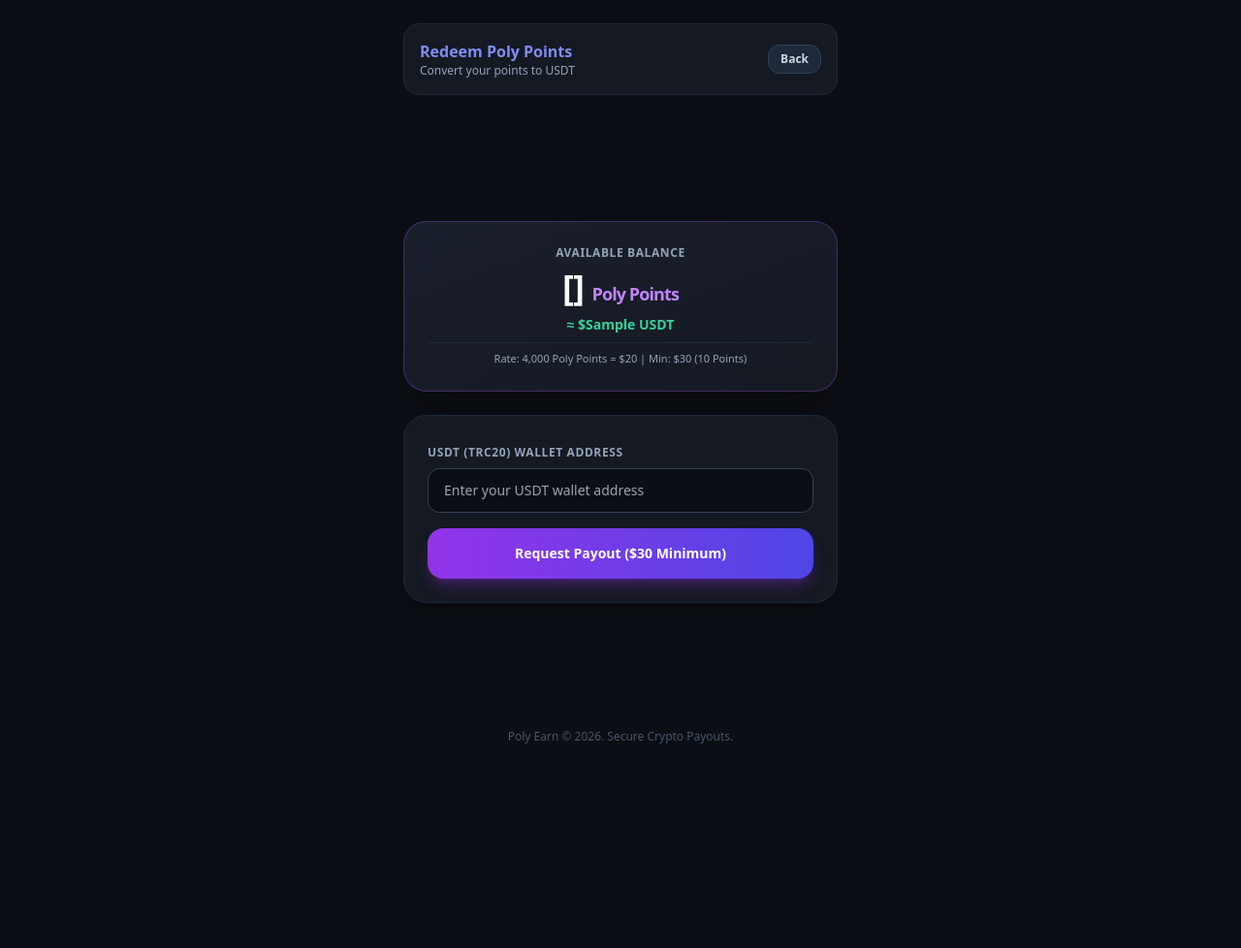
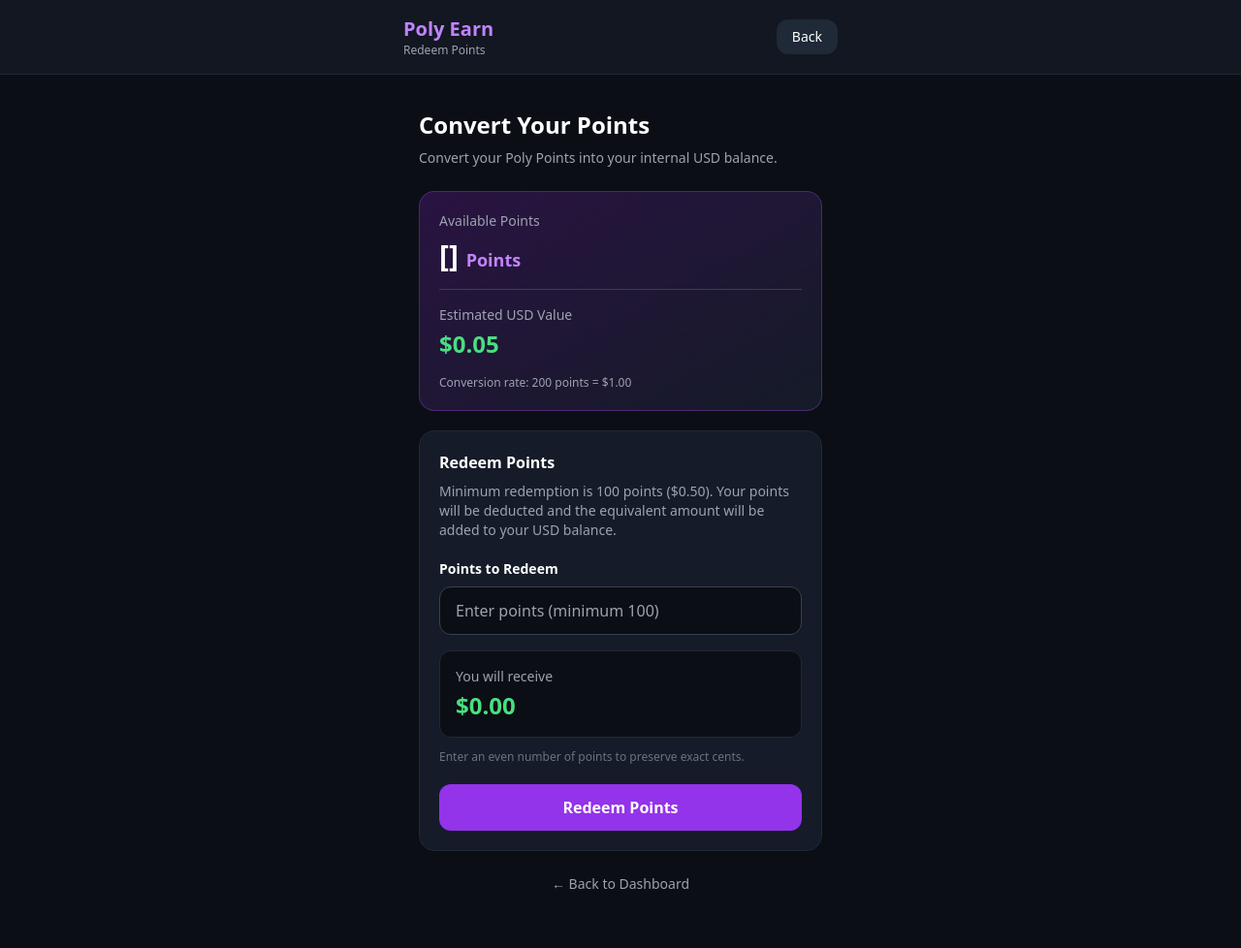
Before and after one commit to wizzidiamondblog-sketch/poly-earn, a Flask app: template templates/redeem.html in a window 1280 px wide. Shown: the whole page at 97% size. Before the commit the page ends 767 px from the top, so only its background shows below. Run offline with Flask 3, Linux system fonts and the light colour scheme; the template is opened without the code that fills it: most values are stand-ins (such as "Sample title", 1, 10 or a date in 2020); some libraries are stand-ins or nearby versions.

Commit message:
Update redeem.html

```diff
--- a/templates/redeem.html
+++ b/templates/redeem.html
@@ -3,59 +3,144 @@
 <head>
   <meta charset="UTF-8">
   <meta name="viewport" content="width=device-width, initial-scale=1.0">
-  <title>Poly Earn - Redeem USDT</title>
+  <title>Poly Earn - Redeem Points</title>
   <script src="https://cdn.tailwindcss.com"></script>
 </head>
-<body class="bg-[#0b0e14] text-white min-h-screen flex flex-col justify-between p-6 select-none">
 
-  <!-- Header -->
-  <div class="max-w-md w-full mx-auto flex justify-between items-center bg-[#151922] border border-slate-800 p-4 rounded-2xl">
-    <div>
-      <h1 class="text-base font-bold text-indigo-400">Redeem Poly Points</h1>
-      <p class="text-xs text-slate-400">Convert your points to USDT</p>
+<body class="bg-[#0b0e14] text-white min-h-screen font-sans pb-10">
+
+  <header class="bg-[#121722] border-b border-gray-800 p-4">
+    <div class="max-w-md mx-auto flex justify-between items-center">
+      <div>
+        <h1 class="text-xl font-bold text-purple-400">Poly Earn</h1>
+        <p class="text-xs text-gray-400">Redeem Points</p>
+      </div>
+
+      <a href="{{ url_for('dashboard') }}"
+         class="bg-gray-800 px-4 py-2 rounded-xl text-sm">
+        Back
+      </a>
     </div>
-    <a href="/dashboard" class="px-3 py-1.5 bg-slate-800 text-slate-300 rounded-xl text-xs font-semibold hover:bg-slate-700 transition-all border border-slate-700">Back</a>
-  </div>
+  </header>
 
-  <!-- Main Container -->
-  <div class="max-w-md w-full mx-auto space-y-6 my-auto">
+  <main class="max-w-md mx-auto p-4 mt-5">
 
-    <!-- Flash Messages -->
     {% with messages = get_flashed_messages(with_categories=true) %}
       {% if messages %}
         {% for category, message in messages %}
-          <div class="p-3 rounded-2xl text-center text-xs font-semibold border {% if category == 'error' %}bg-rose-500/10 border-rose-500/30 text-rose-400{% else %}bg-emerald-500/10 border-emerald-500/30 text-emerald-400{% endif %}">
+          <div class="mb-4 p-3 rounded-xl text-sm border
+            {% if category == 'error' %}
+              bg-red-500/10 border-red-500/30 text-red-400
+            {% else %}
+              bg-green-500/10 border-green-500/30 text-green-400
+            {% endif %}">
             {{ message }}
           </div>
         {% endfor %}
       {% endif %}
     {% endwith %}
 
-    <!-- Balance Summary Card -->
-    <div class="bg-gradient-to-br from-[#1a1f2c] to-[#151922] border border-purple-500/30 rounded-3xl p-6 text-center space-y-2 shadow-2xl">
-      <p class="text-xs font-bold uppercase tracking-wider text-slate-400">Available Balance</p>
-      <h2 class="text-4xl font-black text-white tracking-tight">{{ points }} <span class="text-lg font-bold text-purple-400">Poly Points</span></h2>
-      <p class="text-sm font-semibold text-emerald-400">≈ ${{ usd_value }} USDT</p>
-      <p class="text-[11px] text-slate-400 pt-2 border-t border-slate-800">Rate: 4,000 Poly Points = $20 | Min: $30 ({{ min_points }} Points)</p>
+    <h2 class="text-2xl font-bold">Convert Your Points</h2>
+    <p class="text-gray-400 text-sm mt-2">
+      Convert your Poly Points into your internal USD balance.
+    </p>
+
+    <div class="bg-gradient-to-br from-purple-900/40 to-[#151b28]
+                border border-purple-500/30 rounded-2xl p-5 mt-6">
+
+      <p class="text-gray-400 text-sm">Available Points</p>
+
+      <h3 class="text-3xl font-bold mt-2">
+        {{ points }} <span class="text-purple-400 text-lg">Points</span>
+      </h3>
+
+      <div class="border-t border-gray-700 mt-4 pt-4">
+        <p class="text-gray-400 text-sm">Estimated USD Value</p>
+        <p class="text-2xl font-bold text-green-400 mt-1">
+          ${{ "%.2f"|format((points|float) / 200) }}
+        </p>
+      </div>
+
+      <p class="text-xs text-gray-400 mt-4">
+        Conversion rate: 200 points = $1.00
+      </p>
     </div>
 
-    <!-- Redeem Form -->
-    <form action="/redeem" method="POST" class="bg-[#151922] border border-slate-800 rounded-3xl p-6 space-y-4 shadow-xl">
-      <div class="space-y-1.5">
-        <label class="text-xs font-bold uppercase tracking-wider text-slate-400">USDT (TRC20) Wallet Address</label>
-        <input type="text" name="wallet_address" required placeholder="Enter your USDT wallet address" class="w-full bg-[#0b0e14] border border-slate-700 rounded-xl px-4 py-3 text-sm text-white focus:outline-none focus:border-purple-500">
-      </div>
+    <div class="bg-[#151b28] border border-gray-800 rounded-2xl p-5 mt-5">
+      <h3 class="font-bold">Redeem Points</h3>
 
-      <button type="submit" class="w-full py-4 bg-gradient-to-r from-purple-600 to-indigo-600 hover:from-purple-500 hover:to-indigo-500 text-white font-extrabold rounded-2xl shadow-lg shadow-purple-600/30 transition-all text-sm">
-        Request Payout ($30 Minimum)
-      </button>
-    </form>
+      <p class="text-gray-400 text-sm mt-2">
+        Minimum redemption is 100 points ($0.50).
+        Your points will be deducted and the equivalent amount
+        will be added to your USD balance.
+      </p>
 
-  </div>
+      <form action="{{ url_for('redeem') }}" method="POST" class="mt-5">
 
-  <div class="max-w-md w-full mx-auto text-center text-xs text-slate-600 pb-2">
-    Poly Earn &copy; 2026. Secure Crypto Payouts.
-  </div>
+        <label for="points"
+               class="block text-sm font-semibold mb-2">
+          Points to Redeem
+        </label>
+
+        <input
+          type="number"
+          id="points"
+          name="points"
+          min="100"
+          step="2"
+          max="{{ points }}"
+          required
+          placeholder="Enter points (minimum 100)"
+          class="w-full bg-[#0b0e14] border border-gray-700
+                 rounded-xl px-4 py-3 outline-none
+                 focus:border-purple-500"
+          oninput="updateValue()"
+        >
+
+        <div class="bg-[#0b0e14] border border-gray-800
+                    rounded-xl p-4 mt-4">
+          <p class="text-gray-400 text-sm">You will receive</p>
+          <p id="usdValue" class="text-2xl font-bold text-green-400 mt-1">
+            $0.00
+          </p>
+        </div>
+
+        <p class="text-xs text-gray-500 mt-3">
+          Enter an even number of points to preserve exact cents.
+        </p>
+
+        <button
+          type="submit"
+          class="w-full bg-purple-600 hover:bg-purple-700
+                 rounded-xl py-3 mt-5 font-bold transition">
+          Redeem Points
+        </button>
+
+      </form>
+    </div>
+
+    <a href="{{ url_for('dashboard') }}"
+       class="block text-center text-gray-400 text-sm mt-6">
+      ← Back to Dashboard
+    </a>
+
+  </main>
+
+  <script>
+    function updateValue() {
+      const input = document.getElementById("points");
+      const value = Number(input.value);
+      const balance = Number({{ points|int }});
+      const output = document.getElementById("usdValue");
+
+      if (!input.value || value < 0) {
+        output.textContent = "$0.00";
+        return;
+      }
+
+      output.textContent = "$" + (value / 200).toFixed(2);
+    }
+  </script>
 
 </body>
 </html>
```
